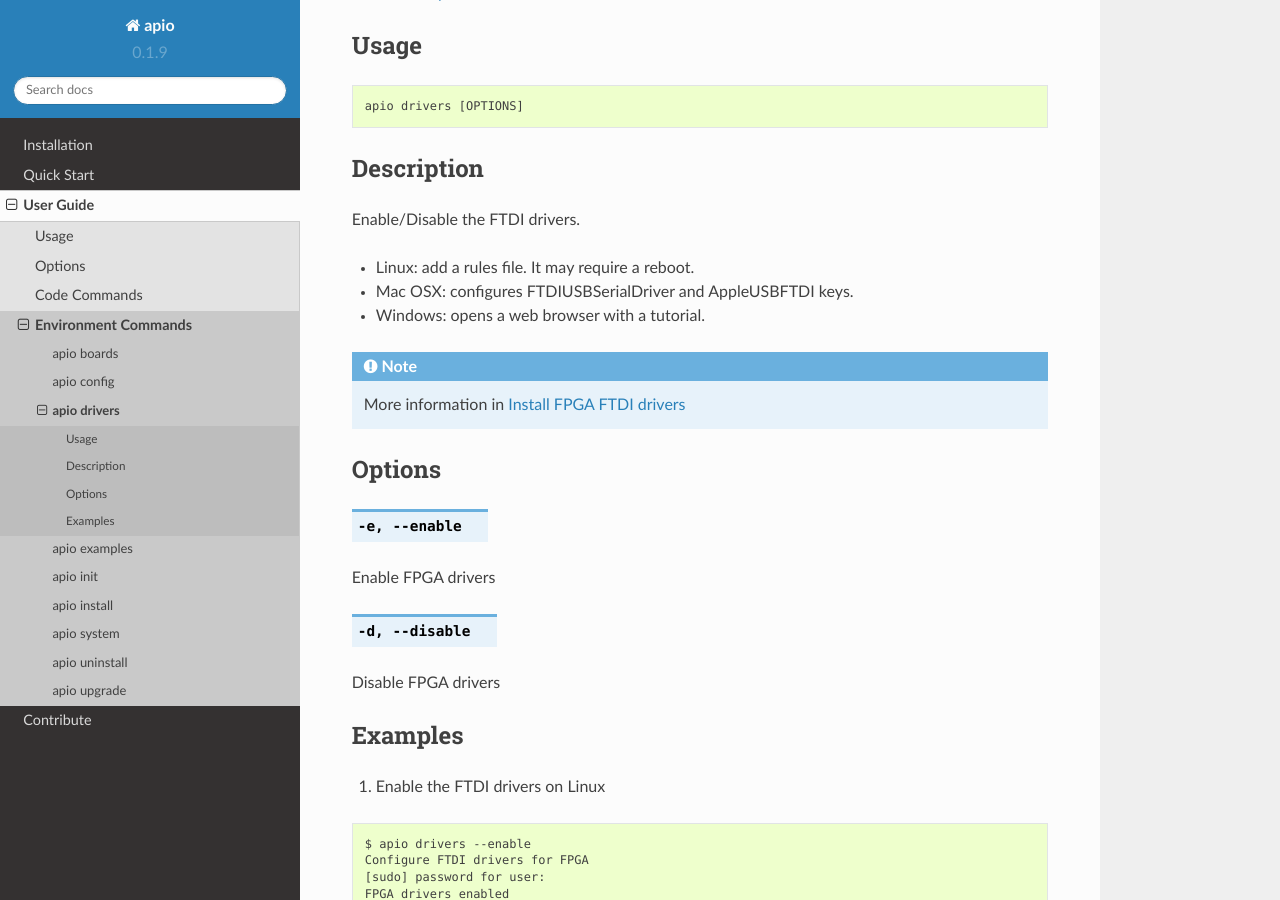
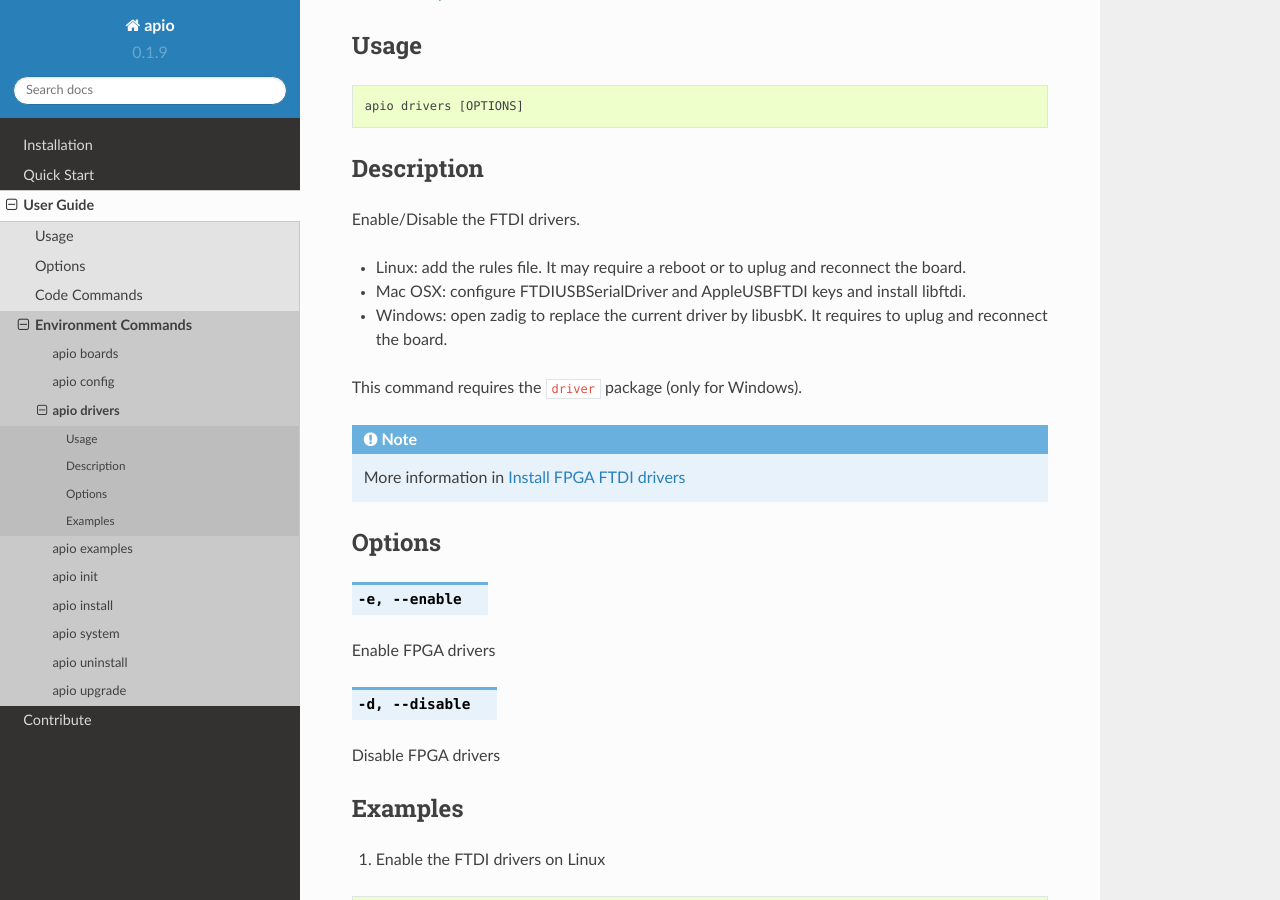
Before and after one commit to FPGAwars/apio, a Sphinx documentation site: the page built from docs/source/user_guide/env_commands/cmd_drivers.rst, in a window 1280 px wide and 900 px high, scrolled down 311 px. Built offline with Sphinx 7.4.7 and the Read the Docs theme 2.0.0, drawn with Linux system fonts in a browser that asks for light colours.

Commit message:
Minor drivers doc modification

```diff
--- a/docs/source/user_guide/env_commands/cmd_drivers.rst
+++ b/docs/source/user_guide/env_commands/cmd_drivers.rst
@@ -17,9 +17,11 @@ Description
 
 Enable/Disable the FTDI drivers.
 
-* Linux: add a rules file. It may require a reboot.
-* Mac OSX: configures FTDIUSBSerialDriver and AppleUSBFTDI keys.
-* Windows: opens a web browser with a tutorial.
+* Linux: add the rules file. It may require a reboot or to uplug and reconnect the board.
+* Mac OSX: configure FTDIUSBSerialDriver and AppleUSBFTDI keys and install libftdi.
+* Windows: open zadig to replace the current driver by libusbK. It requires to uplug and reconnect the board.
+
+This command requires the ``driver`` package (only for Windows).
 
 .. note::
 
```
Also changed, not shown: 1 other file.
